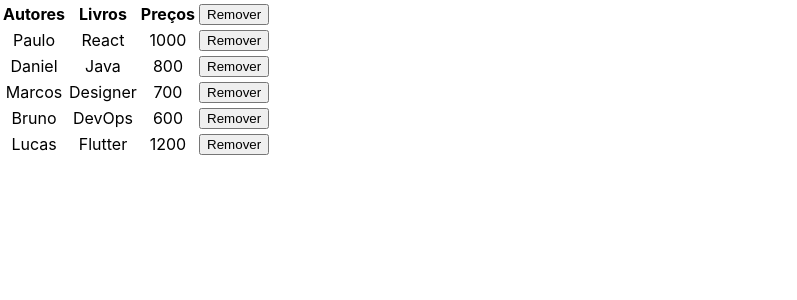
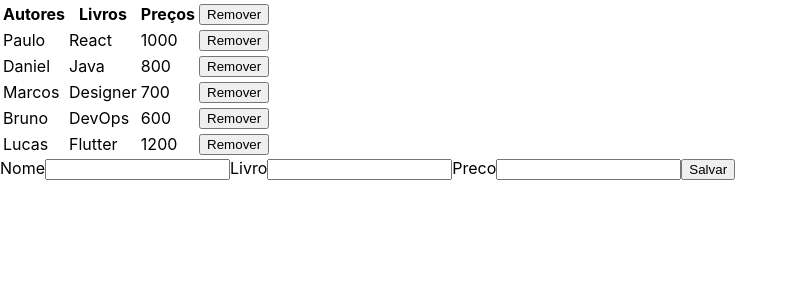
Before and after one commit to LucssCarvalho/my-project-React, a React (Create React App) app: page / in a window 1280 px wide. Shown: the top 300 px of the page, without its empty margins (0-797 px from the left). Built offline with nearby package versions, Linux system fonts and the light colour scheme.

Commit message:
add fragment

```diff
--- a/src/App.js
+++ b/src/App.js
@@ -1,10 +1,12 @@
-import React from 'react';
+import React, { Component, Fragment } from 'react';
 import './App.css';
 import Tabela from './table.js'
+import Formulario from './Formulario';
 
-function App() {
+class App extends Component {
 
-  const autores = [
+  state = {
+    autores: [
       {
         nome: 'Paulo',
         livro: 'React',
@@ -30,13 +32,31 @@ function App() {
         livro: 'Flutter',
         preco: '1200'
       },
-  ]
+    ],
+  };
 
-  return (
-    <div className="App">
-      <Tabela autores={autores} />
-    </div>
+  removeAutor = index => {
+
+    const { autores } = this.state;
+
+    this.setState(
+      {
+        autores: autores.filter((autor, posAtual) => {
+          return posAtual !== index;
+        }),
+      }
     );
   }
 
+  render() {
+    return (
+      <Fragment>
+        <Tabela autores={this.state.autores} removeAutor={this.removeAutor} />
+        <Formulario />
+      </Fragment>
+    );
+  }
+
+}
+
 export default App;
```
Lines whose indentation alone changed are shown as unchanged.
